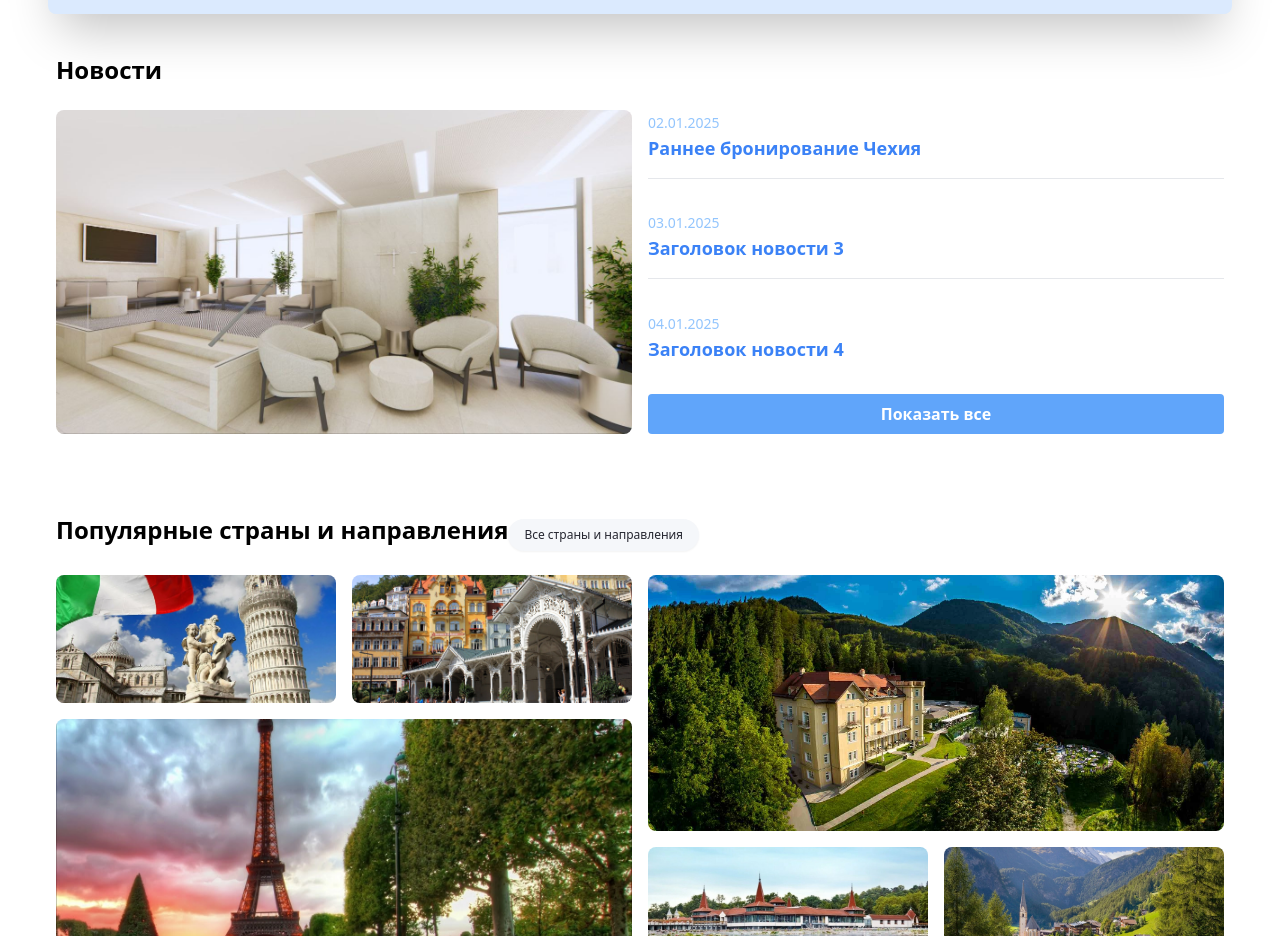
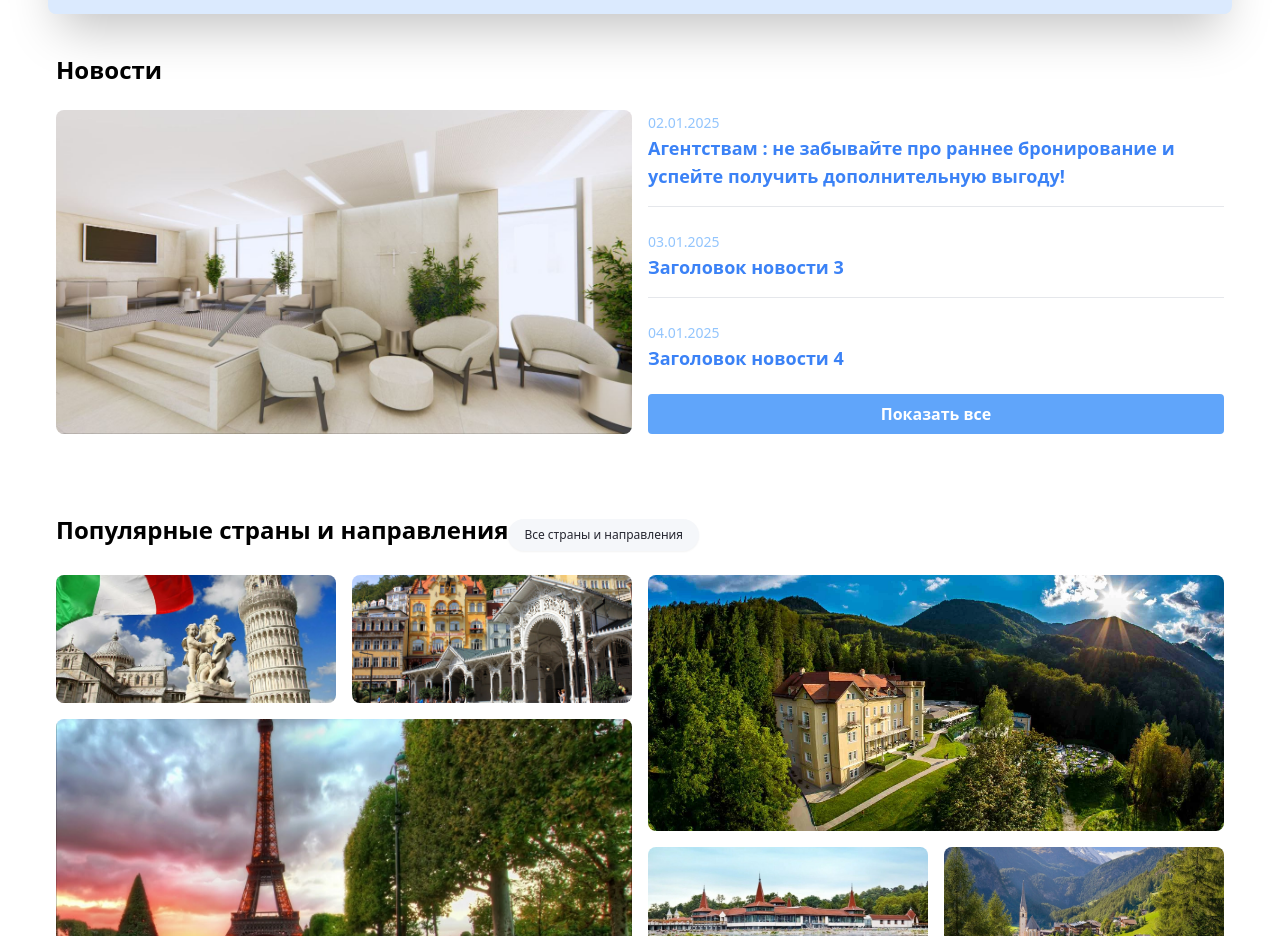
Before and after one commit to Marapu1a/dest-xPert, a React (Vite) app: page / in a window 1280 px wide. Shown: the part 820-1756 px from the top of the page. Built offline with nearby package versions, Linux system fonts and the light colour scheme; no server answers.

Commit message:
fix 13.02.2025

```diff
--- a/src/pages/home/sections/News.jsx
+++ b/src/pages/home/sections/News.jsx
@@ -35,7 +35,10 @@ function News() {
           <div className="border-b pb-4 mb-4">
             <span className="text-blue-300 text-sm">02.01.2025</span>
             <h3 className="text-lg font-bold text-blue-500 hover:text-blue-400">
-              <Link to="/news/1">Раннее бронирование Чехия</Link>
+              <Link to="/news/1">
+                Агентствам : не забывайте про раннее бронирование и успейте
+                получить дополнительную выгоду!
+              </Link>
             </h3>
           </div>
           <div className="border-b pb-4 mb-4">
--- a/src/pages/news/FirstNews.jsx
+++ b/src/pages/news/FirstNews.jsx
@@ -8,7 +8,10 @@ const FirstNews = () => {
   return (
     <div className="container mx-auto">
       <div className="bg-white rounded p-6 mb-8">
-        <h1 className="text-3xl font-bold mb-6">Ранее бронирование Чехия</h1>
+        <h1 className="text-3xl font-bold mb-6">
+          Агентствам : не забывайте про раннее бронирование и успейте получить
+          дополнительную выгоду!
+        </h1>
 
         <span className="text-gray-400 text-sm mb-2">9 февраля 2025</span>
 
```
